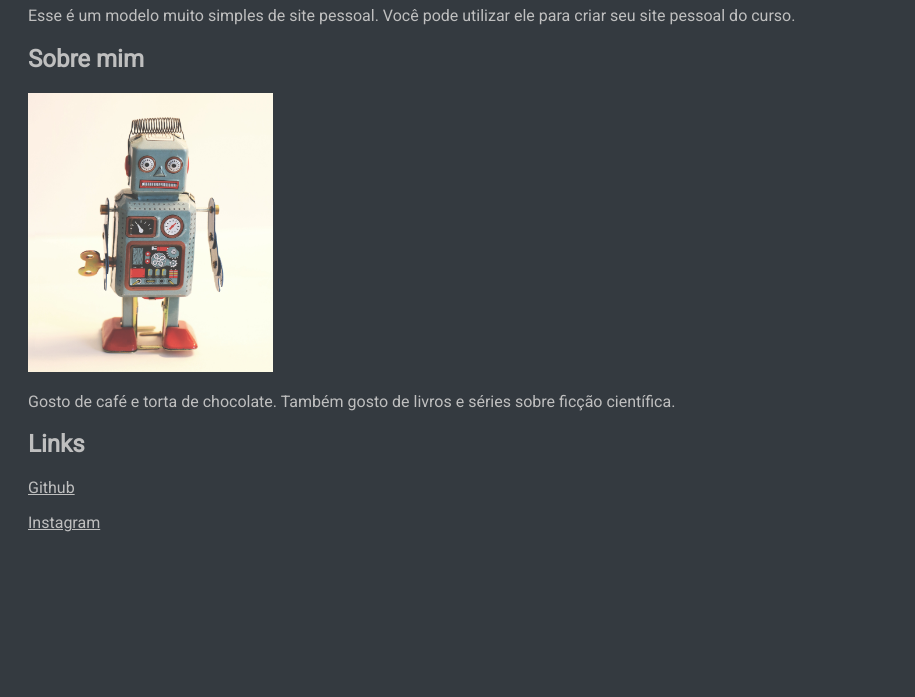
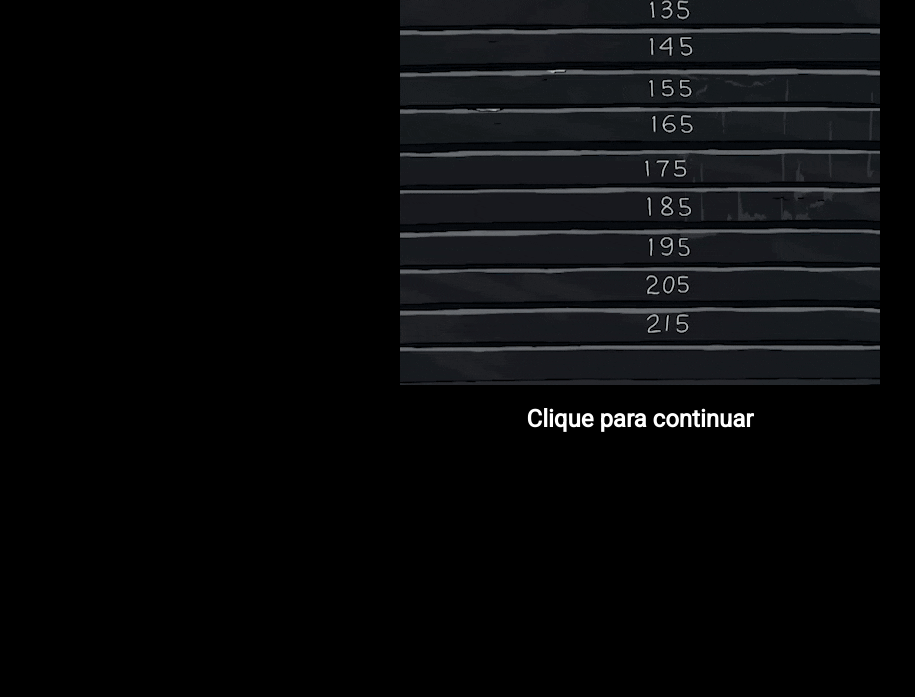
Before and after one commit to ccuffs/ccuffs-site, a plain HTML site: page index.html in a window 1280 px wide. Shown: the part 103-800 px from the top of the page, without its empty margins (0-915 px from the left). Drawn offline with Linux system fonts and the light colour scheme.

Commit message:
Add files via upload

```diff
--- a/index.html
+++ b/index.html
@@ -1,45 +1,23 @@
-<!doctype html>
-<html>
-
-<head>
+<!DOCTYPE html>
+<html lang="pt-br">
+  <head>
+    <title>Loading</title>
     <meta charset="utf-8">
-    <title>Modelo de site pessoal</title>
-    <meta name="description" content="">
-    <meta name="viewport" content="width=device-width, initial-scale=1">
-
     <style type="text/css">
         @import url('https://fonts.googleapis.com/css?family=Roboto&display=swap');
 
         body {
             font-family: Roboto;
-            color: #bfbfbf;
-            background: #343a40;
-            padding: 20px;
-        }
-
-        img {
-            width: 20%;
-            height: auto;
-        }
-
-        a {
-            color: #bfbfbf;
+            color: #ffffff;
+            background: #000000;
+            padding: auto;
         }
     </style>
-</head>
-
-<body>
-    <!-- Isso é um comentário no código -->
-    <h1>Hello world!</h1>
-    <p>Esse é um modelo muito simples de site pessoal. Você pode utilizar ele para criar seu site pessoal do curso.</p>
-
-    <h2>Sobre mim</h2>
-    <img src="img/robo.jpg">
-    <p>Gosto de café e torta de chocolate. Também gosto de livros e séries sobre ficção científica.</p>
-
-    <h2>Links</h2>
-    <p><a href="https://github.com/ccuffs">Github</a></p>
-    <p><a href="https://instagram.com/computacaouffs">Instagram</a></p>
-</body>
-
+  </head>
+  <body>
+    <center>
+        <a href="sobremin.html" alt="middle">
+        <img src="img/loading.gif" alt="Loading" align="middle"></a>
+        <h2>Clique para continuar</h2>
+    </center>
 </html>
```
Also changed, not shown: sobremin.html (added, +45 -0 lines), img/background.jpg (added), img/facebook.gif (added), img/facebook.png (added), img/github.gif (added), img/github.png (added), img/insta.gif (added), img/insta.jpg (added), img/linkedin.png (added), img/loading.gif (added), 1 other file.
